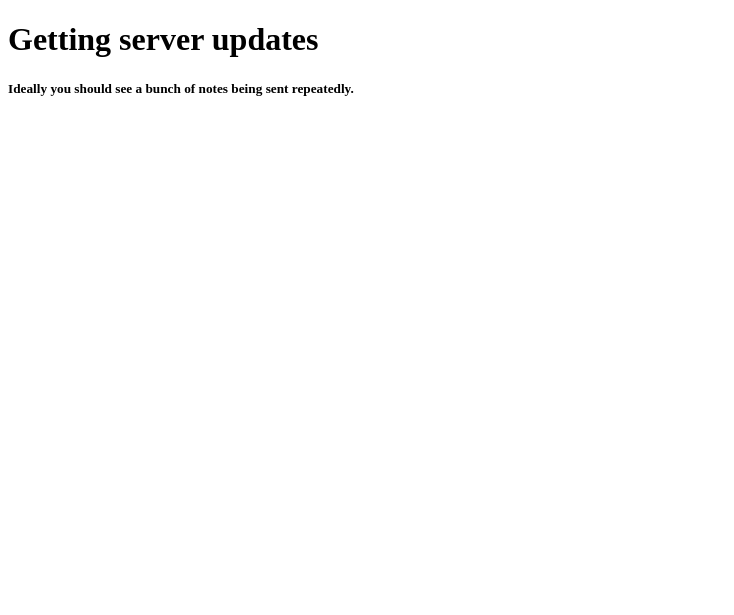
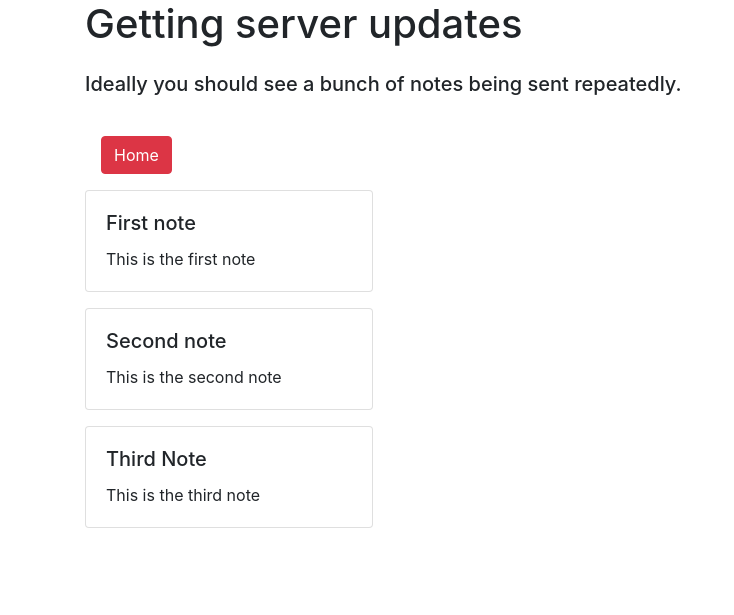
Before and after one commit to Saqibur/NoTUI, a PHP site: page /sse_testing/client.php in a window 1280 px wide. Shown: the top 615 px of the page, without its empty margins (0-734 px from the left). Run offline with PHP 8.4, Linux system fonts and the light colour scheme.

Commit message:
libs and repl

```diff
--- a/sse_testing/client.php
+++ b/sse_testing/client.php
@@ -1,26 +1,36 @@
 <!DOCTYPE html>
 <html>
+
 <head>
+  <script src="https://code.jquery.com/jquery-3.4.1.slim.min.js" integrity="sha384-J6qa4849blE2+poT4WnyKhv5vZF5SrPo0iEjwBvKU7imGFAV0wwj1yYfoRSJoZ+n" crossorigin="anonymous"></script>
+  <link rel="stylesheet" href="https://stackpath.bootstrapcdn.com/bootstrap/4.5.0/css/bootstrap.min.css" integrity="sha384-9aIt2nRpC12Uk9gS9baDl411NQApFmC26EwAOH8WgZl5MYYxFfc+NcPb1dKGj7Sk" crossorigin="anonymous">
+  <script src="https://stackpath.bootstrapcdn.com/bootstrap/4.5.0/js/bootstrap.min.js" integrity="sha384-OgVRvuATP1z7JjHLkuOU7Xw704+h835Lr+6QL9UvYjZE3Ipu6Tp75j7Bh/kR0JKI" crossorigin="anonymous"></script>
   <title>Client</title>
 </head>
-<body>
 
-<h1>Getting server updates</h1>
-<h5>Ideally you should see a bunch of notes being sent repeatedly.</h5>
+<body class="container">
+
+  <h1 class="mb-4">Getting server updates</h1>
+  <h5 class="mb-4">Ideally you should see a bunch of notes being sent repeatedly.</h5>
+  <div class="ml-auto mr-auto">
+  <a class="btn btn-danger m-3" href="./index.php">Home</a>
   <div id="result"></div>
 
   <script>
-if(typeof(EventSource) !== "undefined") {
-  var source = new EventSource("http://127.0.0.1:6969/server.php");
+    if (typeof(EventSource) !== "undefined") {
+      var source = new EventSource("./server.php");
       source.onmessage = function(event) {
         // console.log(JSON.parse(event.data)[0]);
         // console.log(JSON.parse(event.data));
         let notes = JSON.parse(event.data);
         for (let i = 0; i < notes.length; i++)
           document.getElementById("result").innerHTML += `
-        <h1>${notes[i].title}</h1>
-        <h5>${notes[i].content}</h1>
-        <br><hr>
+          <div class="card mb-3" style="width: 18rem;">
+          <div class="card-body">
+            <h5 class="card-title">${notes[i].title}</h5>
+            <p class="card-text">${notes[i].content}</p>
+          </div>
+        </div>
       `;
         document.getElementById("result").innerHTML += "<br><br><br>";
       };
@@ -30,4 +40,5 @@ if(typeof(EventSource) !== "undefined") {
   </script>
 
 </body>
+
 </html>
--- a/sse_testing/notes.json
+++ b/sse_testing/notes.json
@@ -1 +1 @@
-[{"title":"First note","content":"This is the first note"},{"title":"Second note","content":"This is the second note"}]
+[{"title":"First note","content":"This is the first note"},{"title":"Second note","content":"This is the second note"},{"title":"Third Note","content":"This is the third note"}]
--- a/sse_testing/server.php
+++ b/sse_testing/server.php
@@ -2,7 +2,7 @@
     header('Content-Type: text/event-stream');
     header('Cache-Control: no-cache');
 
-    $jsonFileContents = file_get_contents("notes.json");
+    $jsonFileContents = file_get_contents("./notes.json");
     echo "data: {$jsonFileContents}\n\n";
     flush();
 ?>
```
Also changed, not shown: sse_testing/index.php (+13 -1 lines), sse_testing/input.php (+14 -5 lines), sse_testing/README.md. Lines whose indentation alone changed are shown as unchanged.
